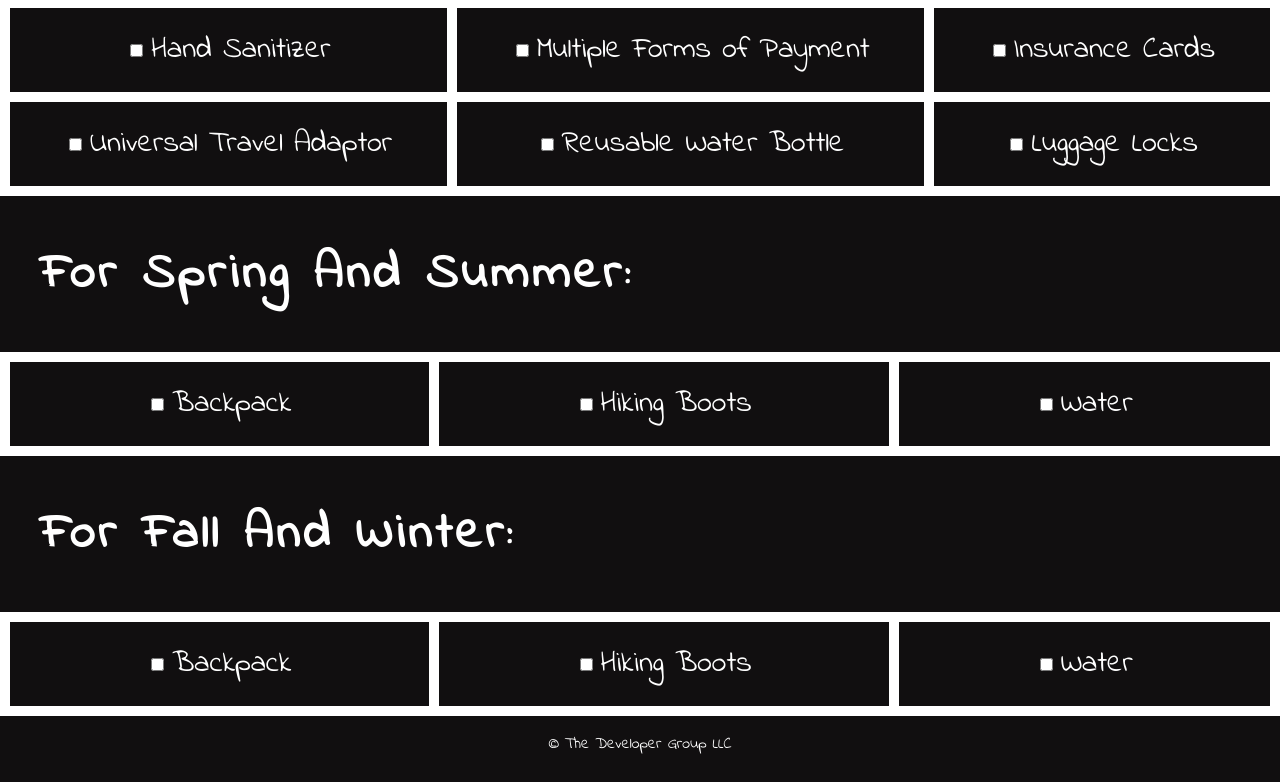
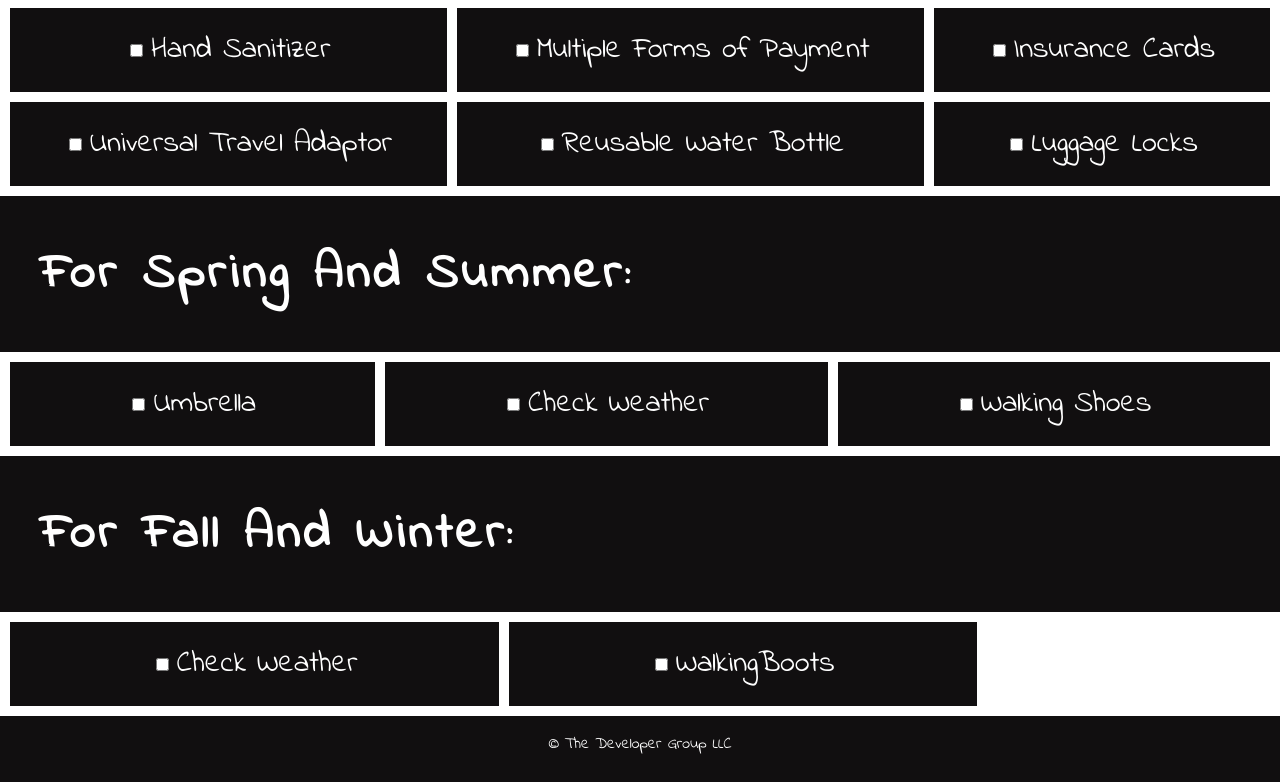
Before and after one commit to burnsgirl/inspiration, a React (Create React App) app: page /international in a window 1280 px wide. Shown: the part 1279-2061 px from the top of the page. Built offline with nearby package versions, Linux system fonts and the light colour scheme.

Commit message:
added international list items

```diff
--- a/src/Pages/Lists/International/international.js
+++ b/src/Pages/Lists/International/international.js
@@ -91,16 +91,16 @@ function International() {
 
                 <section  className="spring grid-container">
                     <div>
-                        <input type="checkbox" name="backpack" value="Backpack" />
-                        <label for="backpack" className="inputs">Backpack</label>
+                        <input type="checkbox" name="Umbrella" value="Umbrella" />
+                        <label for="Umbrella" className="inputs">Umbrella</label>
                     </div>
                     <div>
-                        <input type="checkbox"  name="boots" value="Boots" />
-                        <label for="boots" className="inputs">Hiking Boots</label>
+                        <input type="checkbox"  name="CheckWeather" value="CheckWeather" />
+                        <label for="CheckWeather" className="inputs">Check Weather</label>
                     </div>
                     <div>
-                        <input type="checkbox" name="water" value="Water" />
-                        <label for="water" className="inputs">Water</label>
+                        <input type="checkbox" name="WalkingShoes" value="WalkingShoes" />
+                        <label for="WalkingShoes" className="inputs">Walking Shoes</label>
                     </div>
                 </section>
 
@@ -110,17 +110,14 @@ function International() {
 
                 <section className="fall grid-container">
                     <div>
-                        <input type="checkbox" name="backpack" value="Backpack" />
-                        <label for="backpack" className="inputs">Backpack</label>
+                        <input type="checkbox" name="CheckWeather" value="CheckWeather" />
+                        <label for="CheckWeather" className="inputs">Check Weather</label>
                     </div>
                     <div>
                         <input type="checkbox"  name="boots" value="Boots" />
-                        <label for="boots" className="inputs">Hiking Boots</label>
+                        <label for="boots" className="inputs">WalkingBoots</label>
                     </div>
-                    <div>
-                        <input type="checkbox" name="water" value="Water" />
-                        <label for="water" className="inputs">Water</label>
-                    </div>
+
                 </section>
 
         </div>
```
